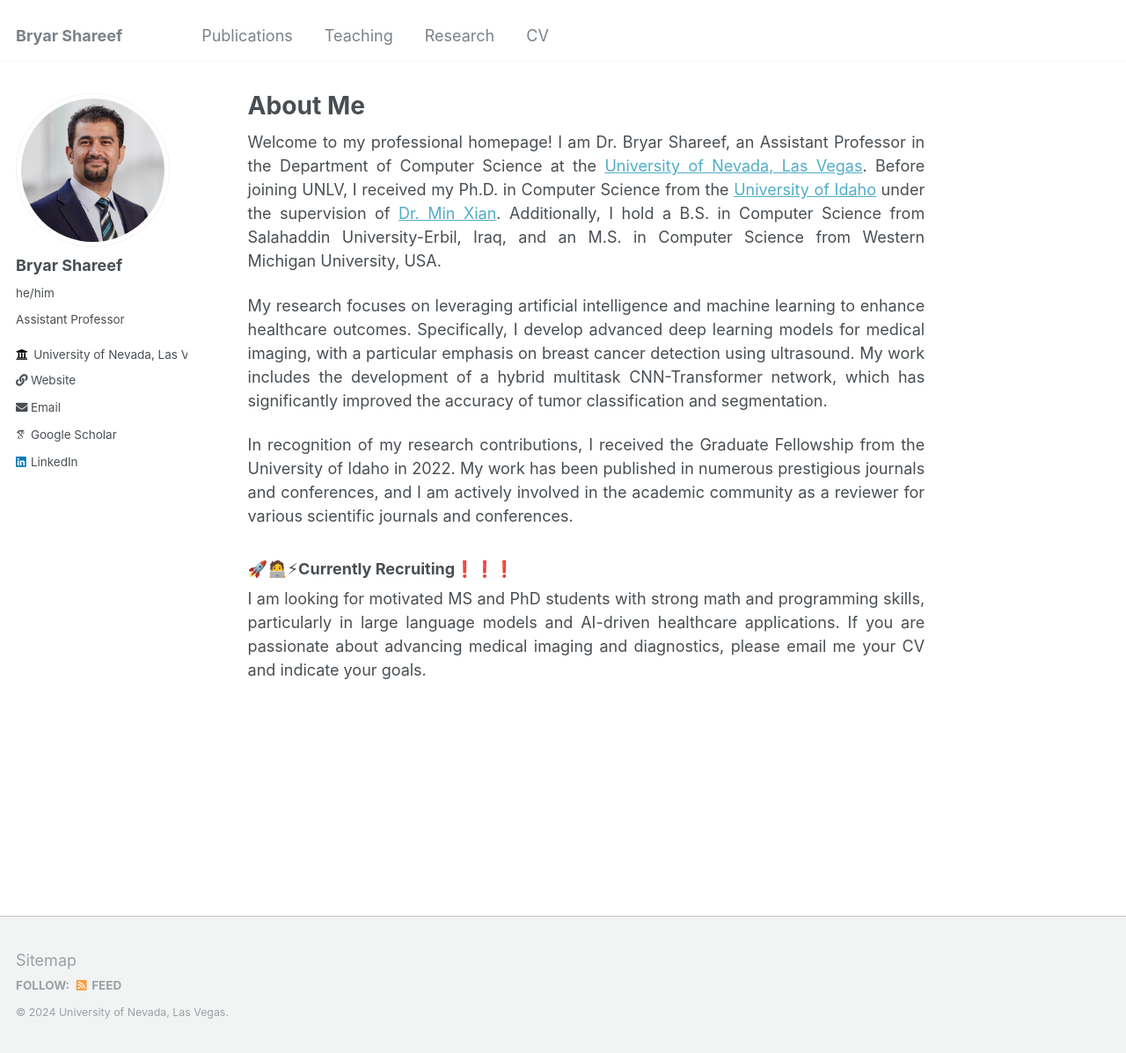
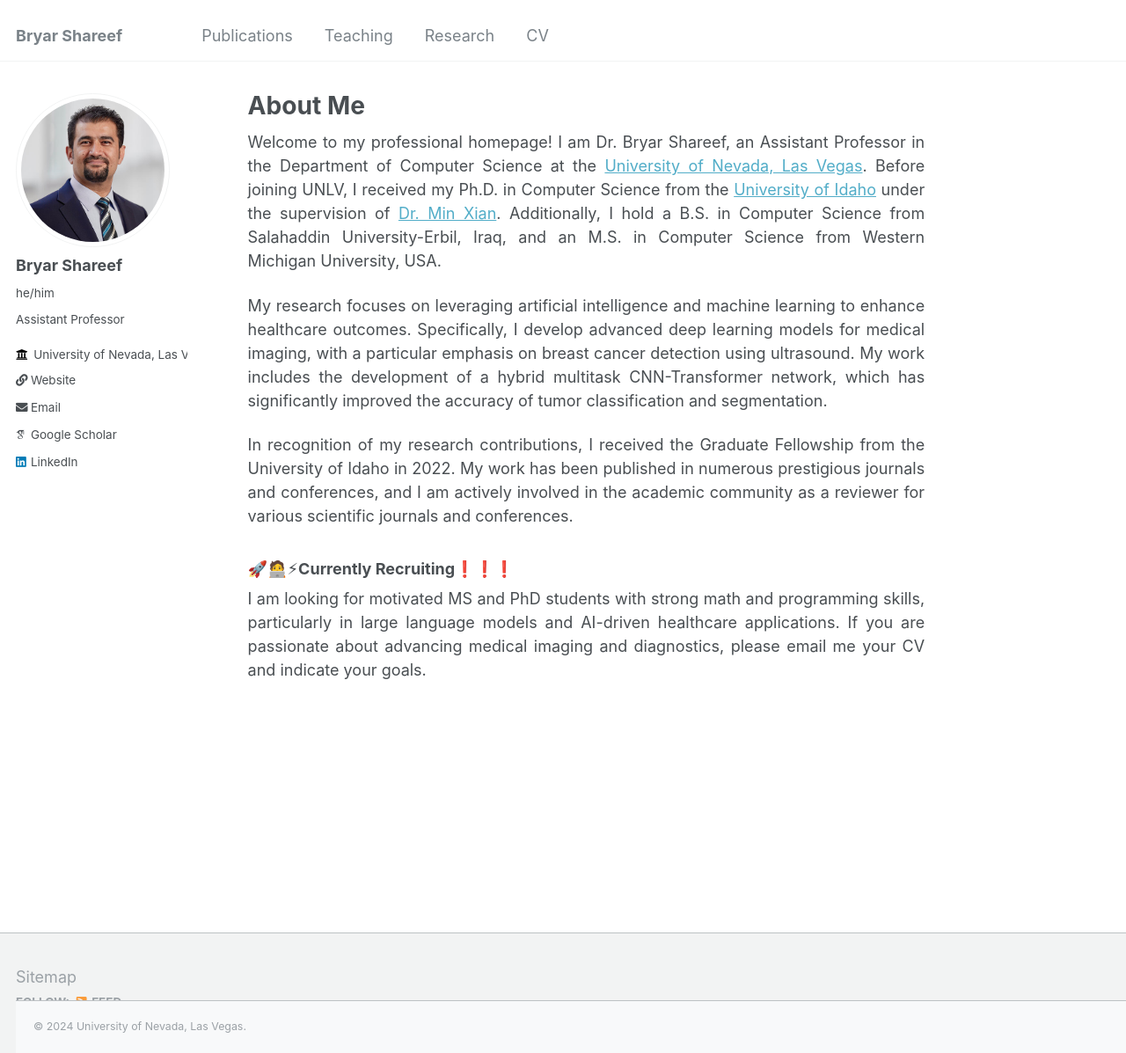
Before and after one commit to bryarshareef/bryarshareef.github.io, a Jekyll site: the page built from _pages/about.md, in a window 1280 px wide and 1197 px high. Shown: the whole window at 88% size. Built offline with Jekyll 4.4.1, drawn with Linux system fonts in a browser that asks for light colours; some web fonts are replaced.

Commit message:
Update footer.html

```diff
--- a/_includes/footer.html
+++ b/_includes/footer.html
@@ -1,4 +1,4 @@
-{% include base_path %}
+<!-- {% include base_path %}
 
 {% if site.author.github or site.author.bitbucket or site.atom_feed.hide != true %}
 <div class="page__footer-follow">
@@ -19,4 +19,32 @@
 </div>
 {% endif %}
 
-<div class="page__footer-copyright">&copy; {{ site.time | date: '%Y' }} {{ site.name | default: site.title }}. </div>
+<div class="page__footer-copyright">&copy; {{ site.time | date: '%Y' }} {{ site.name | default: site.title }}. </div> -->
+
+{% include base_path %}
+
+{% if site.author.github or site.author.bitbucket or site.atom_feed.hide != true %}
+<div class="page__footer-follow" style="flex: 1;">
+  <ul class="social-icons">
+    {% if site.data.ui-text[site.locale].follow_label %}
+      <li><strong>{{ site.data.ui-text[site.locale].follow_label }}</strong></li>
+    {% endif %}
+    {% if site.author.github %}
+      <li><a href="http://github.com/{{ site.author.github }}"><i class="fab fa-github" aria-hidden="true"></i> GitHub</a></li>
+    {% endif %}
+    {% if site.author.bitbucket %}
+      <li><a href="http://bitbucket.org/{{ site.author.bitbucket }}"><i class="fab fa-bitbucket" aria-hidden="true"></i> Bitbucket</a></li>
+    {% endif %}
+    {% if site.atom_feed.hide != true %}
+    <li><a href="{% if site.atom_feed.path %}{{ site.atom_feed.path }}{% else %}{{ base_path }}/feed.xml{% endif %}"><i class="fa fa-fw fa-rss-square" aria-hidden="true"></i> {{ site.data.ui-text[site.locale].feed_label | default: "Feed" }}</a></li>
+    {% endif %}
+  </ul>
+</div>
+{% endif %}
+
+<div class="page__footer" style="display: flex; justify-content: space-between; align-items: center; padding: 20px; background-color: #f8f9fa;">
+  <div class="page__footer-copyright">&copy; {{ site.time | date: '%Y' }} {{ site.name | default: site.title }}. </div>
+  <div class="page__footer-widget" style="flex: 0;">
+    <script type='text/javascript' id='mapmyvisitors' src='https://mapmyvisitors.com/map.js?cl=ffffff&w=300&t=tt&d=xyLp-ebbGEJr0IBomKMDd9lP-amuVLU9Kr2IzexRQAg&co=2d78ad&ct=ffffff&cmo=3acc3a&cmn=ff5353'></script>
+  </div>
+</div>
```
